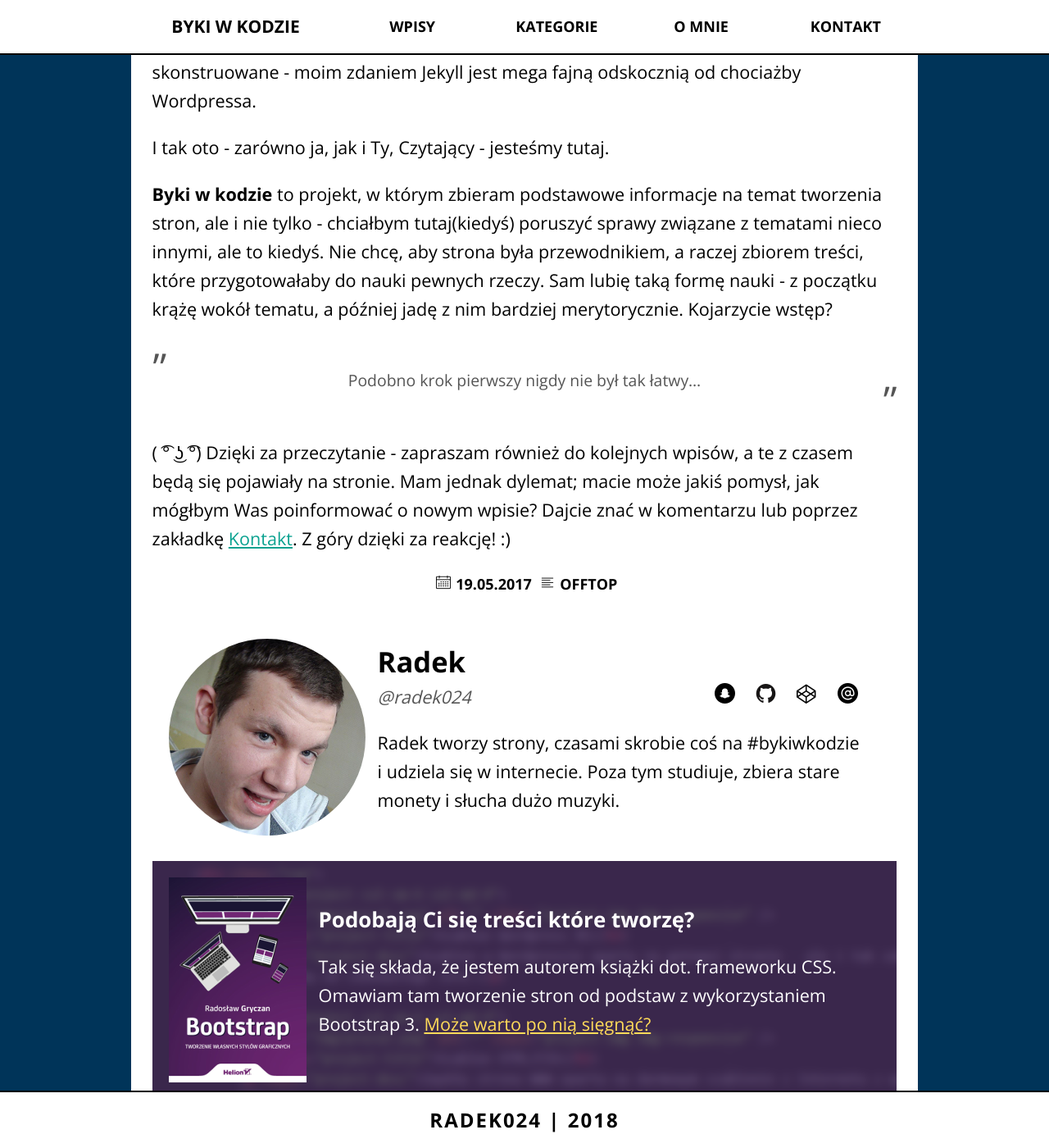
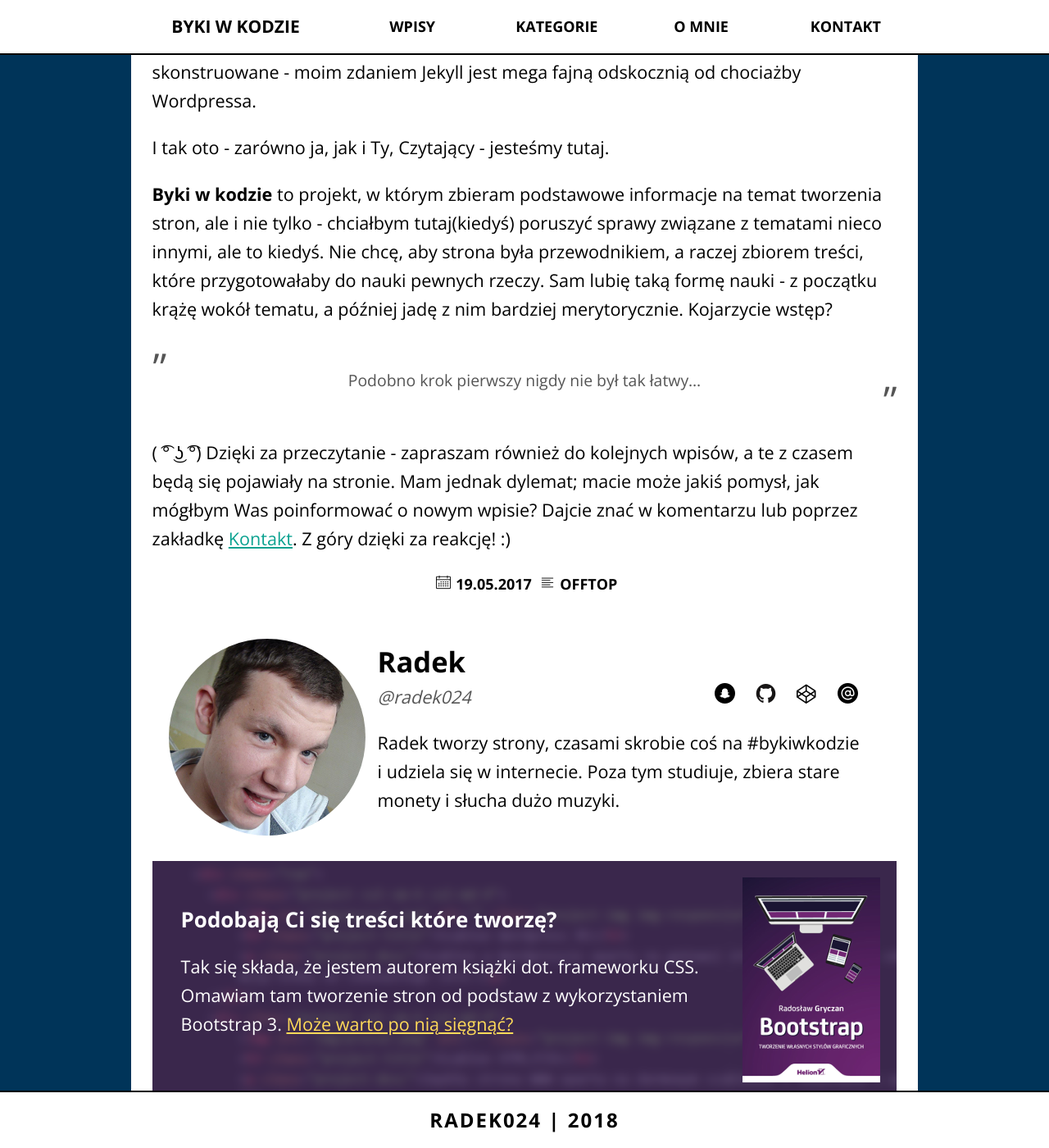
Before and after one commit to radek024/blog, a Jekyll site: the page built from _posts/2017-05-19-hello_world.md, in a window 1280 px wide and 1400 px high, scrolled down 1599 px. Shown: the whole window at 82% size. Built offline with Jekyll 4.4.1, drawn with Linux system fonts in a browser that asks for light colours; comment, search, counter and statistics services are not loaded.

Commit message:
design fixd

```diff
--- a/_includes/book.html
+++ b/_includes/book.html
@@ -1,8 +1,8 @@
 <section class="book">
-  <img src="{{site.baseurl}}/img/book-cover.png" alt="" class="book-cover">
   <div class="about">
     <h3 class="title">Podobają Ci się treści które tworzę?</h3>
     <p>Tak się składa, że jestem autorem książki dot. frameworku CSS. Omawiam tam tworzenie stron od podstaw z wykorzystaniem Bootstrap 3.
     <a href="http://www.goo.gl/sus928">Może warto po nią sięgnąć?</a></p>
   </div>
+  <img src="{{site.baseurl}}/img/book-cover.png" alt="" class="book-cover">
 </section>
--- a/css/style.css
+++ b/css/style.css
@@ -392,11 +392,6 @@
     padding: 15px;
 }
 
-.author-metadata .author-login{
-    color: #555;
-    font-style: italic;
-}
-
 .author-metadata .author-login::before{
     content: "@";
 }
@@ -408,6 +403,8 @@
 
 .author-metadata .about-author .author-login{
     flex: 2;
+    color: #555;
+    font-style: italic;
 }
 
 .author-metadata .author-social a:hover{
@@ -912,7 +909,7 @@
   }
 
   .book{
-    flex-direction: column;
+    flex-direction: column-reverse;
   }
 
   .post .content .book img{
@@ -925,6 +922,15 @@
 
   .welcome-title{
     font-size: 1.5em;
+  }
+
+  .author-metadata{
+    padding: 20px 0 0 0;
+    flex-direction: column;
+  }
+
+  .author-metadata .about-author .author-login{
+    flex: 1;
   }
 
   .footer{
```
